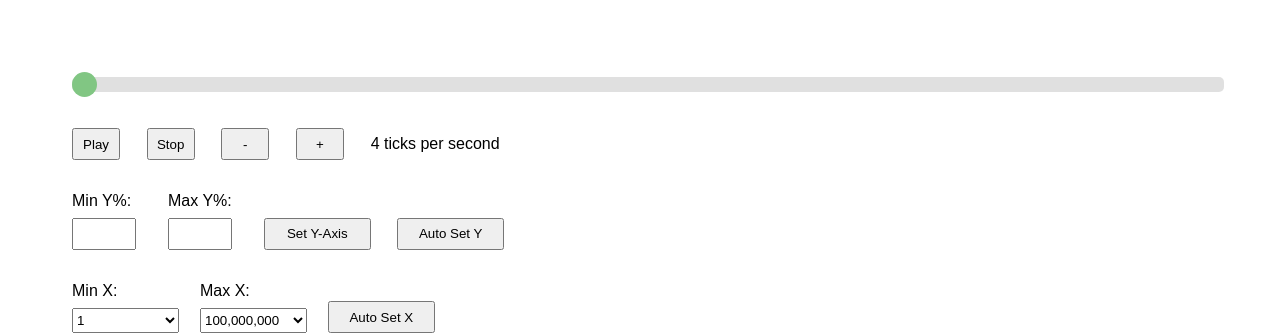
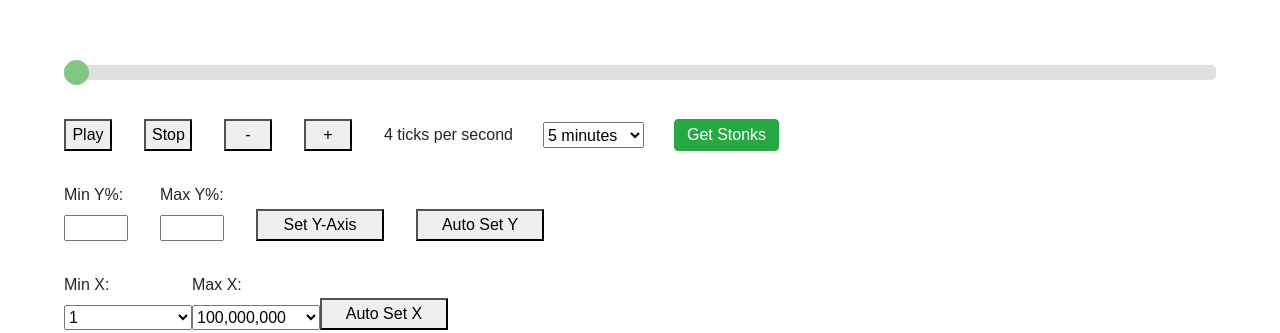
Before and after one commit to JaydenLong-Pseudo-SamCole/Bubbles, a plain HTML site: page index.html in a window 1280 px wide. Shown: the part 657-990 px from the top of the page. Drawn offline with nearby package versions, Linux system fonts and the light colour scheme; no server answers.

Commit message:
Update index.html

```diff
--- a/index.html
+++ b/index.html
@@ -14,7 +14,8 @@
       integrity="sha512-qTXRIMyZIFb8iQcfjXWCO8+M5Tbc38Qi5WzdPOYZHIlZpzBHG3L3by84BBBOiRGiEb7KKtAOAs5qYdUiZiQNNQ=="
       crossorigin="anonymous"
     ></script>
-    <title>Swarm Plot</title>
+    <title>Bubbles: Stonks</title>
+    <link rel="stylesheet" href="https://cdn.jsdelivr.net/npm/bootstrap@4.3.1/dist/css/bootstrap.min.css" integrity="sha384-ggOyR0iXCbMQv3Xipma34MD+dH/1fQ784/j6cY/iJTQUOhcWr7x9JvoRxT2MZw1T" crossorigin="anonymous">
   </head>
   <body>
     <div class="app">
@@ -28,6 +29,20 @@
         <button id="speedDown">-</button>
         <button id="speedUp">+</button>
         <span id="tickspersecond">4 ticks per second</span>
+        <div class="form-select" style="margin-left: 30px; margin-top: auto; margin-bottom: auto;">
+          <select id="stockDeltaPTimespan">
+              <option value="3">3 minutes</option>
+              <option value="5" selected>5 minutes</option>
+              <option value="10">10 minutes</option>
+              <option value="25">25 minutes</option>
+              <option value="40">40 minutes</option>
+              <option value="60">1 hour</option>
+              <option value="120">2 hours</option>
+              <option value="180">3 hours</option>
+              <option value="240">4 hours</option>
+          </select>
+        </div>
+        <button type="button" class="btn btn-success" style="width: auto; margin-left: 30px; margin-top: auto; margin-bottom: auto; padding: 0 12px;" onclick="fetchData()">Get Stonks</button>
       </div>
       <div class="controls">
         <div class="scale-input">
@@ -145,10 +160,16 @@
   // open a json file, or open an API, websocket, or SSE event for streaming data
   async function fetchData() {
     //let data = await fetch("./data/bubbles.json");
-    var xhr = new XMLHttpRequest();
+    var selectElement = document.getElementById("stockDeltaPTimespan");
+    var selectedOption = selectElement.options[selectElement.selectedIndex].value;
+    console.log(selectedOption);
+    let xhr = new XMLHttpRequest();
+    if (xhr.readyState !== 0) {
+      xhr.abort();
+    }
     xhr.open("POST", "http://127.0.0.1:5000/bubbles_script");
     xhr.setRequestHeader("Content-Type", "application/json");
-    xhr.send(JSON.stringify({ "stockDeltaPTimespan": 5 }));
+    xhr.send(JSON.stringify({ "stockDeltaPTimespan": selectedOption }));
     xhr.onload = function() {
       let result = this.responseText;
       result = JSON.parse(result);
@@ -175,6 +196,9 @@
 
     tickers = [];
     Object.values(data[0])[0].forEach((d, i) => {
+      console.log(data[0]);
+      console.log(d)
+      console.log(i)
       tickers.push({ stock: d.stock, index: i });
     });
 
@@ -504,5 +528,5 @@
       .text("Volume");
   }
 
-  fetchData();
+  //fetchData();
 </script>
```
